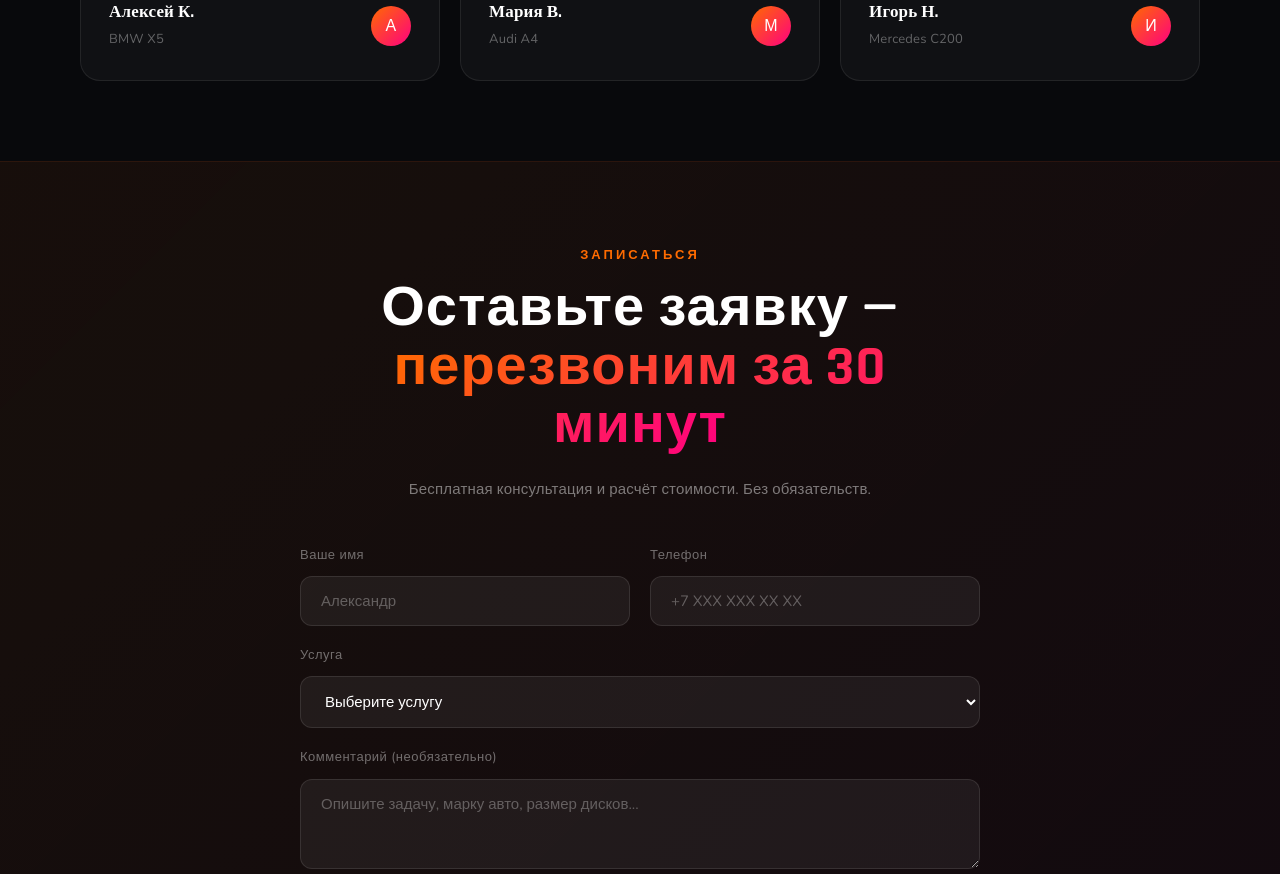
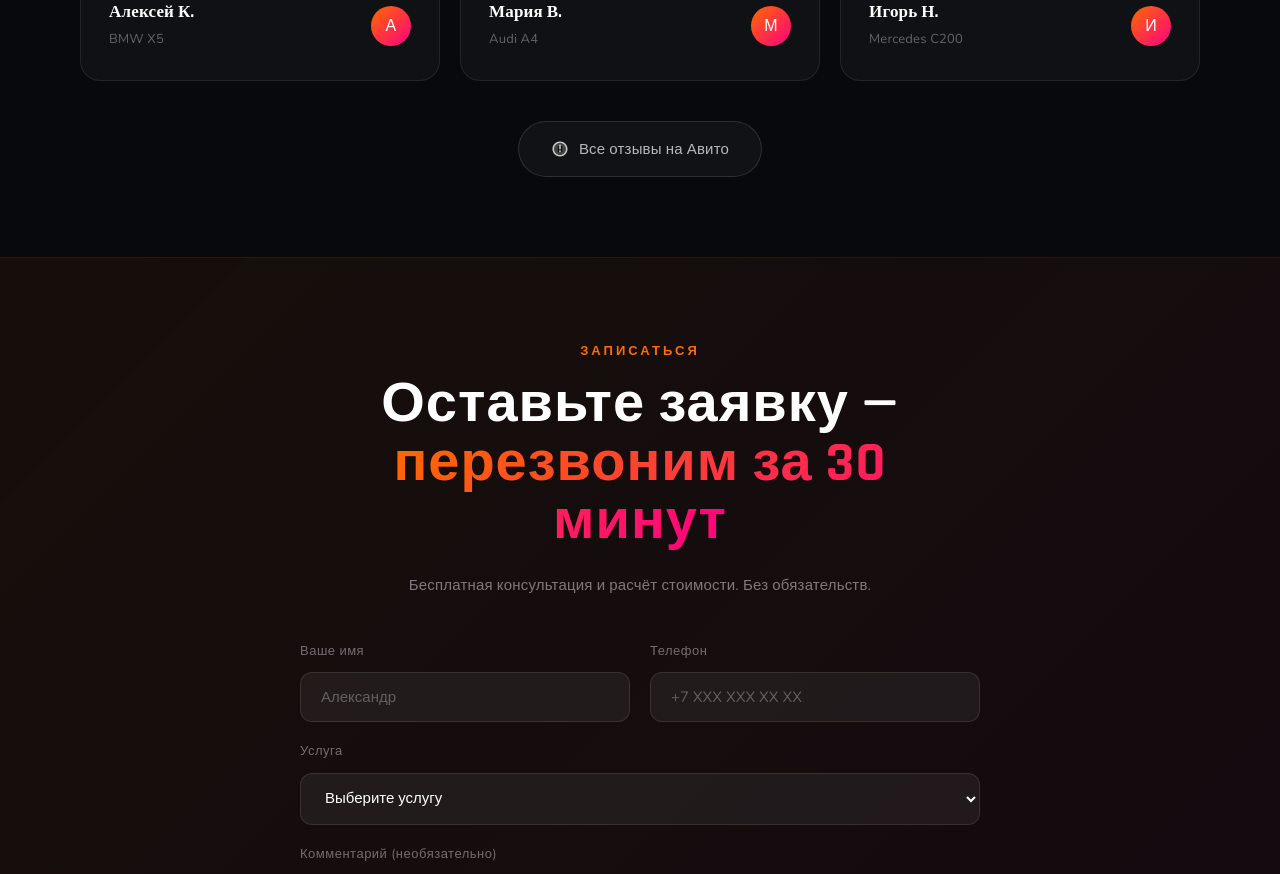
Before and after one commit to mikhailmikemorozov-coder/moaans, a React (Vite) app: page / in a window 1280 px wide. Shown: the part 4320-5194 px from the top of the page. Built offline with nearby package versions, Linux system fonts and the light colour scheme.

Commit message:
Add Avito reviews link to reviews section

```diff
--- a/src/App.jsx
+++ b/src/App.jsx
@@ -798,6 +798,12 @@ export default function App() {
             </div>
           ))}
         </div>
+        <div style={{ textAlign: "center", marginTop: 40 }}>
+          <a href="https://www.avito.ru/odintsovo/predlozheniya_uslug/poroshkovaya_pokraska_diskov_restavratsiya_oshipovka_4511357658" target="_blank" rel="noopener noreferrer" style={{ display: "inline-flex", alignItems: "center", gap: 10, padding: "14px 32px", background: "rgba(255,255,255,0.04)", border: "1px solid rgba(255,255,255,0.12)", borderRadius: 50, color: "rgba(255,255,255,0.7)", textDecoration: "none", fontSize: 15, transition: "all .2s" }}>
+            <svg viewBox="0 0 24 24" fill="currentColor" width="18" height="18"><path d="M12 2C6.48 2 2 6.48 2 12s4.48 10 10 10 10-4.48 10-10S17.52 2 12 2zm-1 14H9V8h2v8zm4 0h-2V8h2v8z" opacity=".3"/><path d="M12 2C6.48 2 2 6.48 2 12s4.48 10 10 10 10-4.48 10-10S17.52 2 12 2zm0 18c-4.41 0-8-3.59-8-8s3.59-8 8-8 8 3.59 8 8-3.59 8-8 8zm-1-6h2v2h-2zm0-8h2v6h-2z"/></svg>
+            Все отзывы на Авито
+          </a>
+        </div>
       </section>
 
       {/* ── CONTACT FORM ── */}
```
